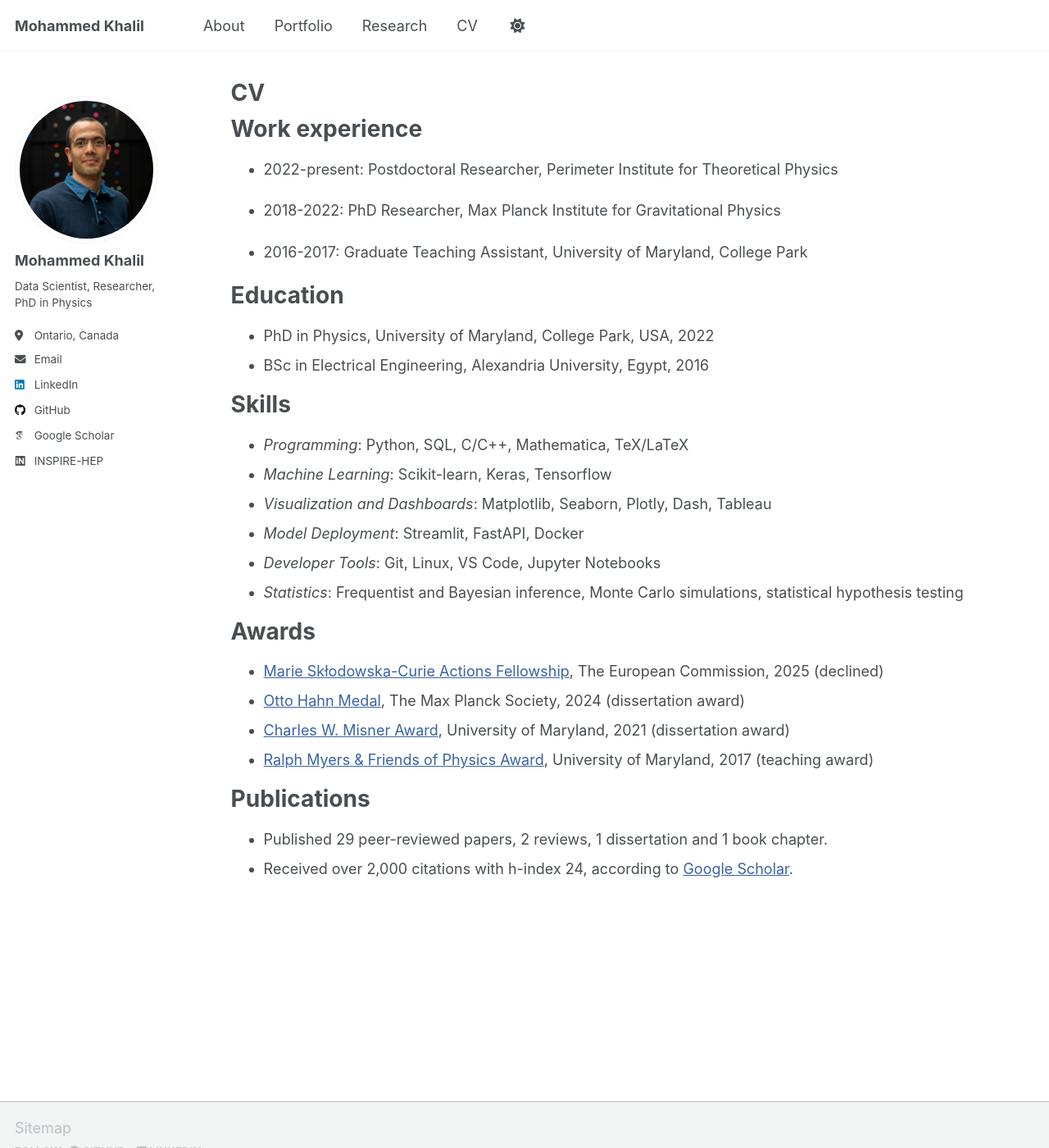
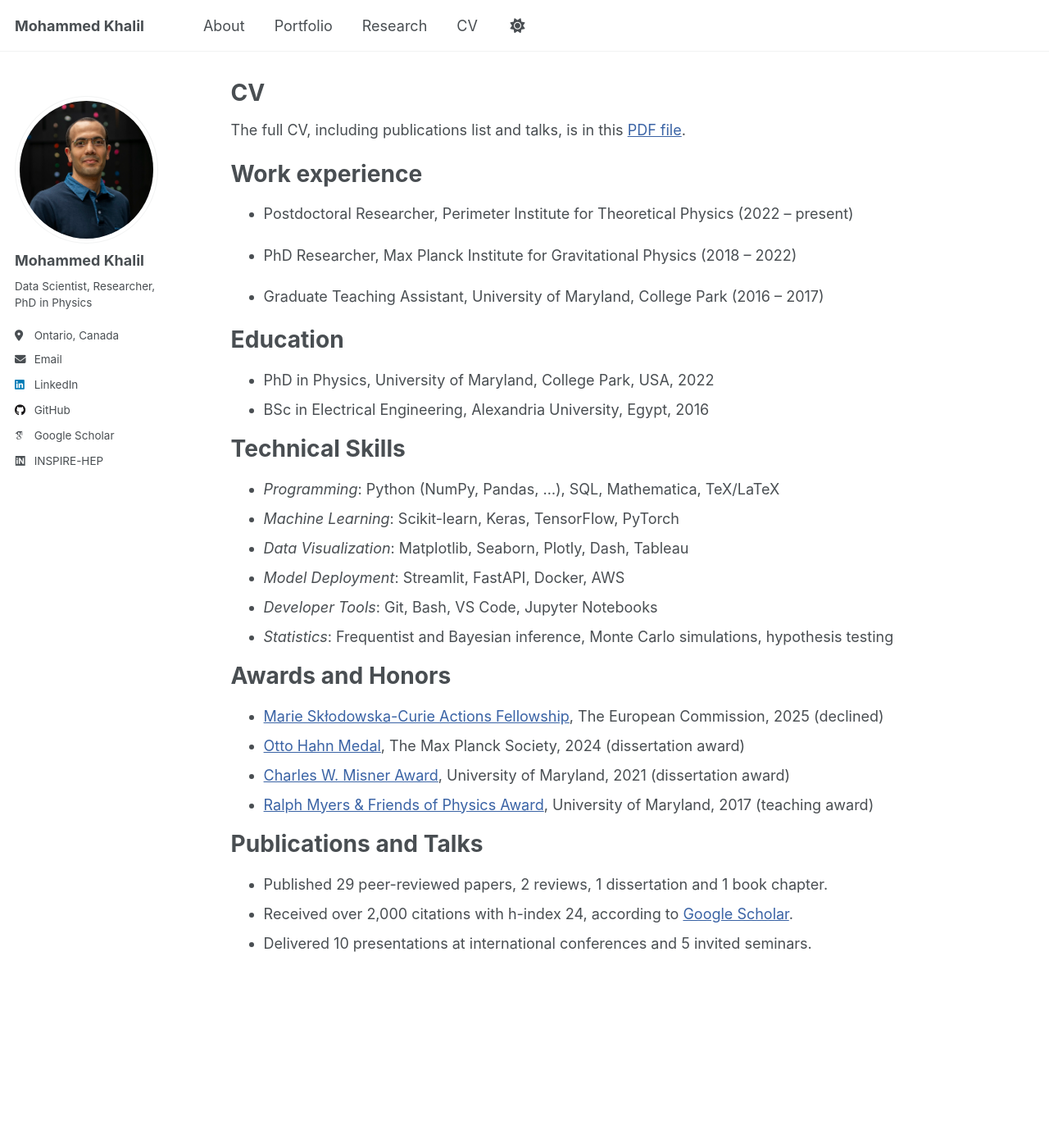
Before and after one commit to MKhalil-DS/mkhalil-ds.github.io, a Jekyll site: the page built from _pages/cv.md, in a window 1280 px wide and 1400 px high. Shown: the whole window at 82% size. Built offline with Jekyll 4.4.1, drawn with Linux system fonts in a browser that asks for light colours; some web fonts are replaced; a script that is not in the unit is left out.

Commit message:
Update website

```diff
--- a/_config.yml
+++ b/_config.yml
@@ -12,7 +12,7 @@ site_theme               : "default" # Currently available options are "default"
 title                    : "Mohammed Khalil"
 title_separator          : "-"
 name                     : &name "Mohammed Khalil"
-description              : &description "personal website and portfolio"
+description              : &description "personal website and portfolio, data scientist, physics researcher"
 url                      : https://mkhalil-ds.github.io # the base hostname & protocol for your site e.g. "https://[your GitHub username].github.io" or if you already have some other page hosted on Github then use "https://[your GitHub username].github.io/[Your Repo Name]"
 baseurl                  : "" # the subpath of your site, e.g. "/blog"
 repository               : "MKhalil-DS/mkhalil-ds.github.io"
--- a/_pages/cv.md
+++ b/_pages/cv.md
@@ -9,36 +9,39 @@ redirect_from:
 
 {% include base_path %}
 
+The full CV, including publications list and talks, is in this [PDF file](/files/MKhalil_CV.pdf).
+
 Work experience
 ======
-* 2022-present: Postdoctoral Researcher, Perimeter Institute for Theoretical Physics
+* Postdoctoral Researcher, Perimeter Institute for Theoretical Physics (2022 – present)
 
-* 2018-2022: PhD Researcher, Max Planck Institute for Gravitational Physics
+* PhD Researcher, Max Planck Institute for Gravitational Physics (2018 – 2022)
 
-* 2016-2017: Graduate Teaching Assistant, University of Maryland, College Park
+* Graduate Teaching Assistant, University of Maryland, College Park (2016 – 2017)
 
 Education
 ======
 * PhD in Physics, University of Maryland, College Park, USA, 2022
 * BSc in Electrical Engineering, Alexandria University, Egypt, 2016
 
-Skills
+Technical Skills
 ======
-* *Programming*: Python, SQL, C/C++, Mathematica, TeX/LaTeX
-* *Machine Learning*: Scikit-learn, Keras, Tensorflow
-* *Visualization and Dashboards*: Matplotlib, Seaborn, Plotly, Dash, Tableau
-* *Model Deployment*: Streamlit, FastAPI, Docker
-* *Developer Tools*: Git, Linux, VS Code, Jupyter Notebooks
-* *Statistics*: Frequentist and Bayesian inference, Monte Carlo simulations, statistical hypothesis testing
+* *Programming*: Python (NumPy, Pandas, ...), SQL, Mathematica, TeX/LaTeX
+* *Machine Learning*: Scikit-learn, Keras, TensorFlow, PyTorch
+* *Data Visualization*: Matplotlib, Seaborn, Plotly, Dash, Tableau
+* *Model Deployment*: Streamlit, FastAPI, Docker, AWS
+* *Developer Tools*: Git, Bash, VS Code, Jupyter Notebooks
+* *Statistics*: Frequentist and Bayesian inference, Monte Carlo simulations, hypothesis testing
 
-Awards
+Awards and Honors
 ======
 * [Marie Skłodowska-Curie Actions Fellowship](https://cordis.europa.eu/project/id/101205239), The European Commission, 2025 (declined)
 * [Otto Hahn Medal](https://www.aei.mpg.de/1163445/otto-hahn-medal-for-mohammed-khalil), The Max Planck Society, 2024 (dissertation award)
 * [Charles W. Misner Award](https://www.aei.mpg.de/707456/charles-w), University of Maryland, 2021 (dissertation award)
 * [Ralph Myers & Friends of Physics Award](https://www.umdphysics.umd.edu/about-us/awards-2.html#ralph-myers-friends), University of Maryland, 2017 (teaching award)
 
-Publications
+Publications and Talks
 =======
 * Published 29 peer-reviewed papers, 2 reviews, 1 dissertation and 1 book chapter.
 * Received over 2,000 citations with h-index 24, according to [Google Scholar](https://scholar.google.com/citations?hl=en&user=eukGPR4AAAAJ&view_op=list_works&sortby=pubdate).
+* Delivered 10 presentations at international conferences and 5 invited seminars.
```
Also changed, not shown: CONTRIBUTING.md (deleted, +0 -7 lines), _drafts/post-draft.md (deleted, +0 -19 lines), _pages/about.md (+1 -1 lines), docker-compose.yaml (deleted, +0 -8 lines), 2 other files.
